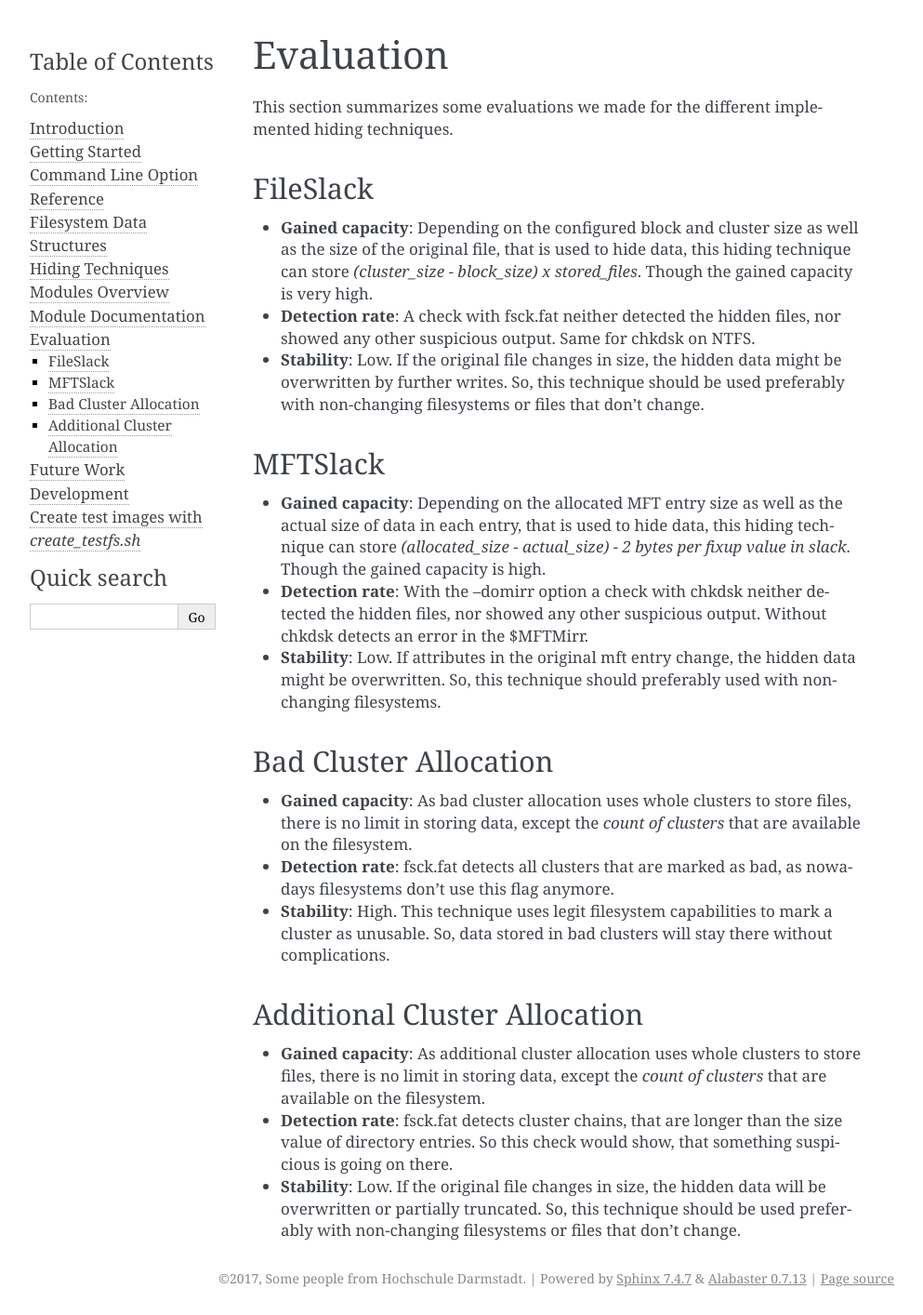
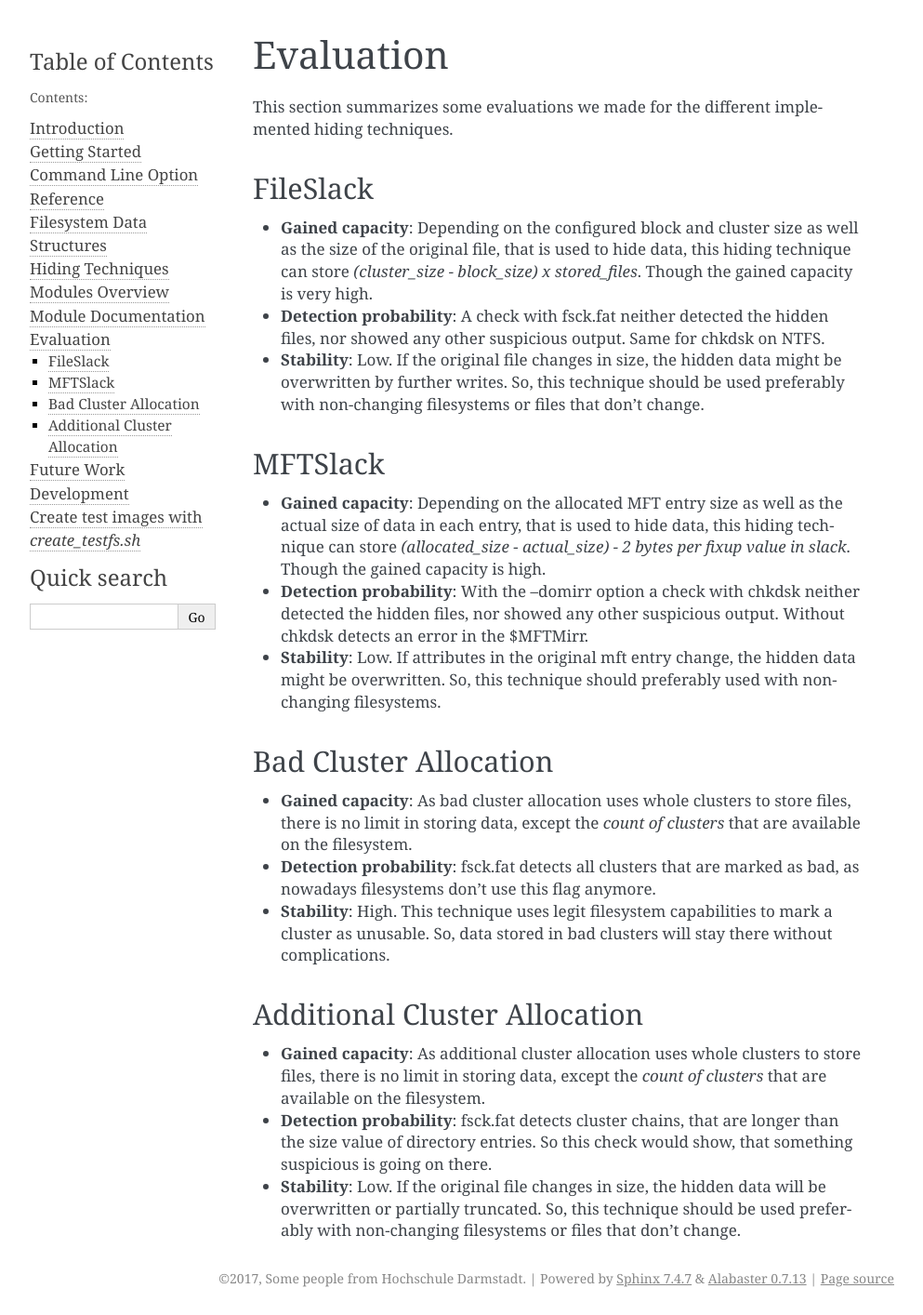
Before and after one commit to dasec/fishy, a Sphinx documentation site: the page built from doc/source/04_evaluation.rst, in a window 1280 px wide. Shown: the whole page at 93% size, without its empty margins (148-1141 px from the left). Built offline with Sphinx 7.4.7, drawn with Linux system fonts in a browser that asks for light colours.

Commit message:
DOC: Detection rate -> Detection probability

```diff
--- a/doc/source/04_evaluation.rst
+++ b/doc/source/04_evaluation.rst
@@ -11,7 +11,7 @@ FileSlack
   well as the size of the original file, that is used to hide data, this hiding
   technique can store *(cluster_size - block_size) x stored_files*. Though the
   gained capacity is very high.
-* **Detection rate**: A check with fsck.fat neither detected the hidden files,
+* **Detection probability**: A check with fsck.fat neither detected the hidden files,
   nor showed any other suspicious output.  Same for chkdsk on NTFS.
 * **Stability**: Low. If the original file changes in size, the hidden data
   might be overwritten by further writes. So, this technique should be used
@@ -24,7 +24,7 @@ MFTSlack
   actual size of data in each entry, that is used to hide data, this hiding
   technique can store *(allocated_size - actual_size) - 2 bytes per fixup value
   in slack*.  Though the gained capacity is high.
-* **Detection rate**: With the --domirr option a check with chkdsk neither
+* **Detection probability**: With the --domirr option a check with chkdsk neither
   detected the hidden files, nor showed any other suspicious output. Without
   chkdsk detects an error in the $MFTMirr.
 * **Stability**: Low. If attributes in the original mft entry change, the
@@ -37,7 +37,7 @@ Bad Cluster Allocation
 * **Gained capacity**: As bad cluster allocation uses whole clusters to store
   files, there is no limit in storing data, except the *count of clusters* that
   are available on the filesystem.
-* **Detection rate**: fsck.fat detects all clusters that are marked as bad, as
+* **Detection probability**: fsck.fat detects all clusters that are marked as bad, as
   nowadays filesystems don't use this flag anymore.
 * **Stability**: High. This technique uses legit filesystem capabilities to
   mark a cluster as unusable. So, data stored in bad clusters will stay there
@@ -49,7 +49,7 @@ Additional Cluster Allocation
 * **Gained capacity**: As additional cluster allocation uses whole clusters to
   store files, there is no limit in storing data, except the *count of
   clusters* that are available on the filesystem.
-* **Detection rate**: fsck.fat detects cluster chains, that are longer than the
+* **Detection probability**: fsck.fat detects cluster chains, that are longer than the
   size value of directory entries. So this check would show, that something
   suspicious is going on there.
 * **Stability**: Low. If the original file changes in size, the hidden data
```
